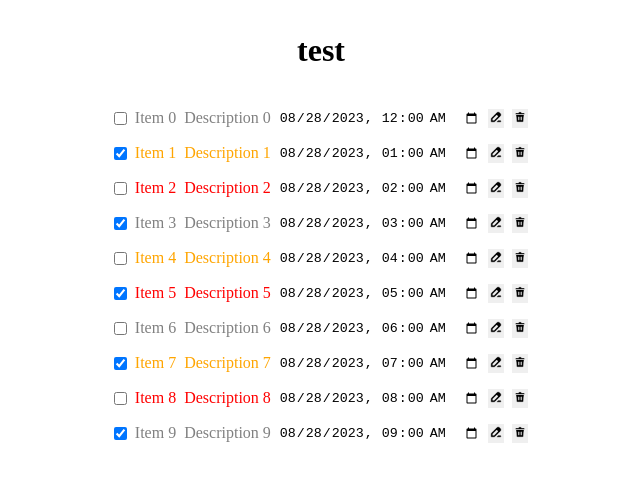
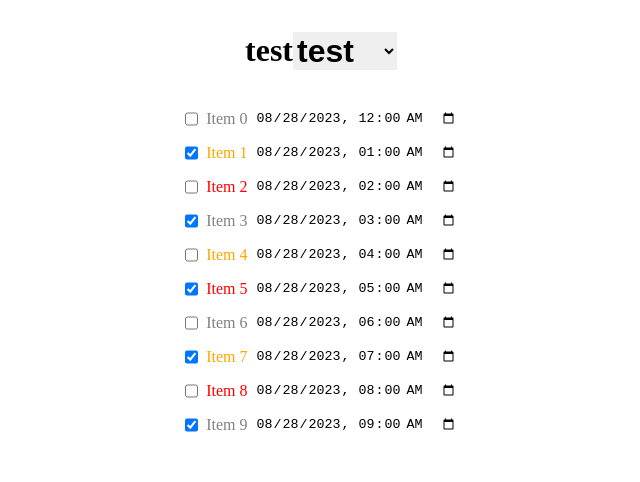
Before and after one commit to Xauzu/odin-todo-list, a website built with webpack: page src/index.html in a window 1280 px wide. Shown: the whole page, without its empty margins (319-959 px from the left). Built offline with nearby package versions, Linux system fonts and the light colour scheme.

Commit message:
Add project selection

```diff
--- a/src/displayController.js
+++ b/src/displayController.js
@@ -1,19 +1,42 @@
 import todoItem from './todoItem'
 
-export default function displayController(display, projectText, todoContent) {
+export default function displayController(display, projectTitle, todoContent) {
     this.display = display;
-    this.projectText = projectText;
+    this.projectTitle = projectTitle;
     this.todoContent = todoContent;
 };
 
 displayController.prototype.setup = function () {
     this.display = document.querySelector('#content');
 
-    this.projectText = document.querySelector('#project-text');
-    if (!this.projectText) {
-        this.projectText = document.createElement('div');
-        this.projectText.id = 'project-text';
-        this.display.appendChild(this.projectText);
+    this.projectTitle = document.querySelector('#project-title');
+    if (!this.projectTitle) {
+        this.projectTitle = document.createElement('div');
+        this.projectTitle.id = 'project-title';
+
+        let projectText = document.createElement('div');
+        projectText.id = 'project-text';
+        this.projectTitle.appendChild(projectText);
+
+        let projectSelection = document.createElement('select');
+        projectSelection.id = 'project-selection';
+        //projectSelection.classList.add('hide');
+        this.projectTitle.appendChild(projectSelection);
+
+        this.projectTitle.addEventListener('mouseenter', () => {
+            const text = document.querySelector('#project-text');
+            text.classList.add('hide');
+            const selection = document.querySelector('#project-selection');
+            selection.classList.remove('hide');
+        });
+        this.projectTitle.addEventListener('mouseleave', () => {
+            const text = document.querySelector('#project-text');
+            text.classList.remove('hide');
+            const selection = document.querySelector('#project-selection');
+            selection.classList.add('hide');
+        });
+
+        this.display.appendChild(this.projectTitle);
     }
 
     this.todoContent = document.querySelector('#todo-content');
@@ -23,7 +46,7 @@ displayController.prototype.setup = function () {
         this.display.appendChild(this.todoContent);
     }
 }
-displayController.prototype.changeProjectName = function (title) { this.projectText.textContent = title; };
+displayController.prototype.changeProjectName = function (title) { document.querySelector('#project-text').textContent = title; };
 displayController.prototype.loadProject = function (project) {
     this.changeProjectName(project['name']);
     // Todo: Other code here
@@ -33,3 +56,14 @@ displayController.prototype.loadProject = function (project) {
         this.todoContent.appendChild(item.createItemDisplay());
     });
 };
+displayController.prototype.loadProjectList = function (list) {
+    const selection = document.querySelector('#project-selection');
+    console.log(list);
+    for (let i = 0; i < list.length; i++) {
+        const selectionItem = document.createElement('option');
+        selectionItem.setAttribute('data-id', i);
+        selectionItem.textContent = list[i]['name'];
+        selection.appendChild(selectionItem);
+        console.log("Appending: [" + selectionItem['name'] + "]");
+    }
+};
--- a/src/index.js
+++ b/src/index.js
@@ -12,6 +12,7 @@ const test = function () {
     dc.setup();
 
     const tdL = new todoList("test");
+    pm.addProject(tdL);
     console.log("TodoList Name: [" + tdL.getName() + "]");
 
     for (let i = 0; i < 10; i++) {
@@ -27,4 +28,9 @@ const test = function () {
     //Test
     dc.loadProject(tdL);
 
+    const tdL2 = new todoList("test 2");
+    pm.addProject(tdL2);
+
+    dc.loadProjectList(pm.getProjects());
+
 }();
--- a/src/style.css
+++ b/src/style.css
@@ -33,15 +33,27 @@ body {
     color: red;
 }
 
+.hide {
+    display: none;
+}
+
+#project-title {
+    display: flex;
+    width: 100%;
+    justify-content: center;
+    padding: 1rem;
+    margin: 1rem;
+}
+
+#project-title,
+#project-text,
+#project-selection {
+    font-weight: bold;
+    font-size: xx-large;
+}
+
 #content {
     display: flex;
     flex-direction: column;
     align-items: center;
 }
-
-#project-text {
-    font-weight: bold;
-    font-size: xx-large;
-    padding: 1rem;
-    margin: 1rem;
-}
--- a/src/todoItem.js
+++ b/src/todoItem.js
@@ -61,7 +61,7 @@ todoItem.prototype.createItemDisplay = function () {
     // Description, Hidden until hover
     const description = document.createElement('div');
     description.textContent = this.getDescription();
-    description.classList.add('huh');
+    description.classList.add('hide');
     displayItem.appendChild(description);
 
     // Due Date
@@ -75,6 +75,7 @@ todoItem.prototype.createItemDisplay = function () {
 
     // Edit Button, Hidden until hover
     const editButton = document.createElement('button');
+    editButton.classList.add('hide');
     let editImg = new Image();
     editImg.src = edit;
     editImg.classList.add('itemImg');
@@ -83,6 +84,7 @@ todoItem.prototype.createItemDisplay = function () {
 
     // Delete Button, Hidden until hover
     const deleteButton = document.createElement('button');
+    deleteButton.classList.add('hide');
     let deleteImg = new Image();
     deleteImg.src = del;
     deleteImg.classList.add('itemImg');
```
